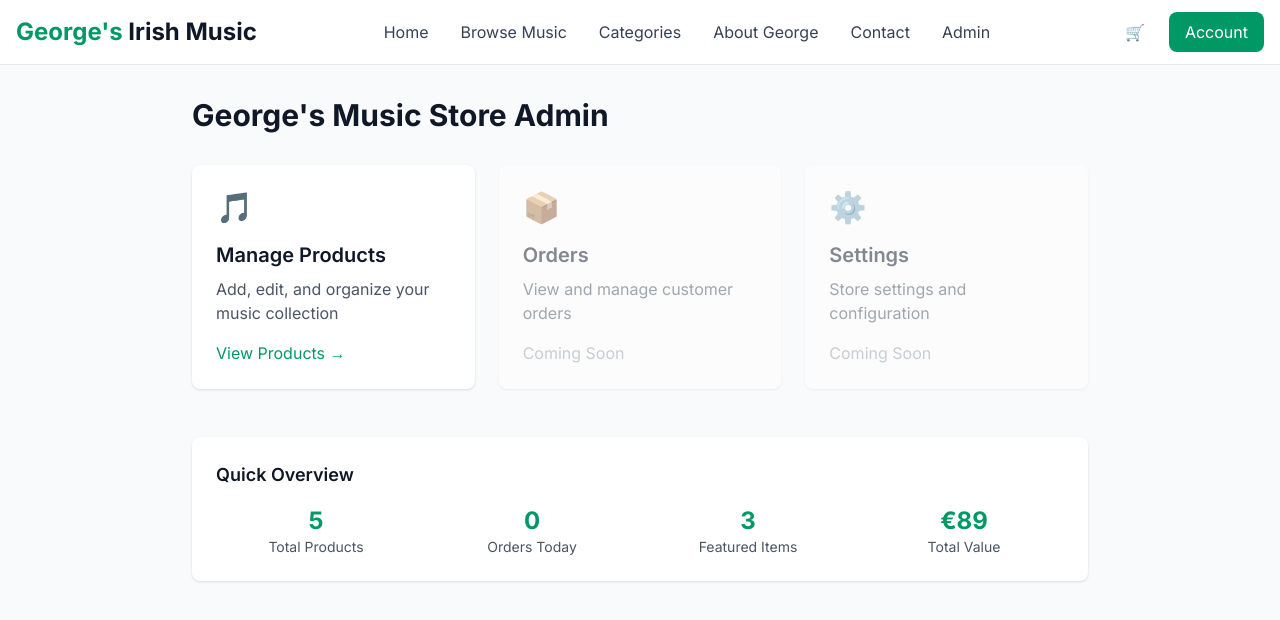
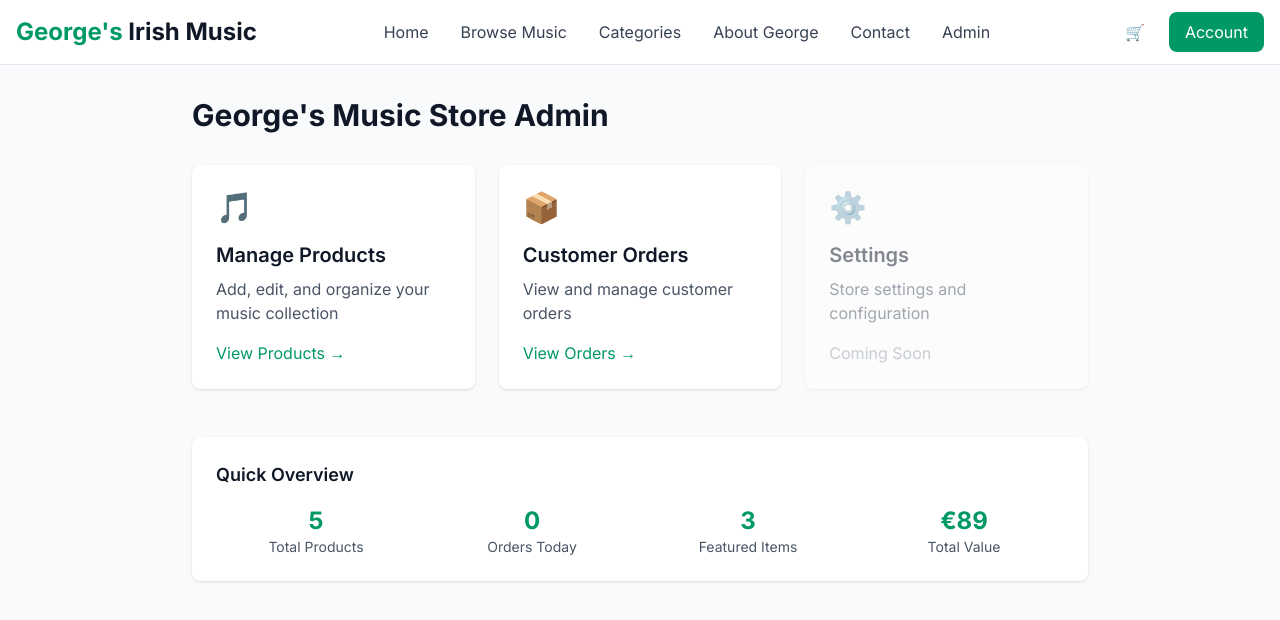
Before and after one commit to kimatron/georges-irish-music, a Next.js app: page /admin in a window 1280 px wide. Shown: the top 620 px of the page. Built offline with nearby package versions, Linux system fonts and the light colour scheme; a web font is replaced by a local one.

Commit message:
Add orders link to admin dashboard

```diff
--- a/src/app/admin/page.tsx
+++ b/src/app/admin/page.tsx
@@ -26,19 +26,21 @@ export default function AdminDashboard() {
               </div>
             </Link>
 
-            {/* Orders (placeholder for later) */}
-            <div className="bg-white p-6 rounded-lg shadow opacity-50">
-              <div className="text-gray-400 text-3xl mb-4">📦</div>
+            {/* Orders - NOW ENABLED! */}
+            <Link href="/admin/orders" className="group">
+              <div className="bg-white p-6 rounded-lg shadow hover:shadow-lg transition-shadow">
+                <div className="text-emerald-600 text-3xl mb-4">📦</div>
                 <h2 className="text-xl font-semibold text-gray-900 mb-2">
-                Orders
+                  Customer Orders
                 </h2>
                 <p className="text-gray-600">
                   View and manage customer orders
                 </p>
-              <div className="mt-4 text-gray-400">
-                Coming Soon
+                <div className="mt-4 text-emerald-600 group-hover:text-emerald-700">
+                  View Orders →
                 </div>
               </div>
+            </Link>
 
             {/* Settings (placeholder) */}
             <div className="bg-white p-6 rounded-lg shadow opacity-50">
```
Lines whose indentation alone changed are shown as unchanged.
